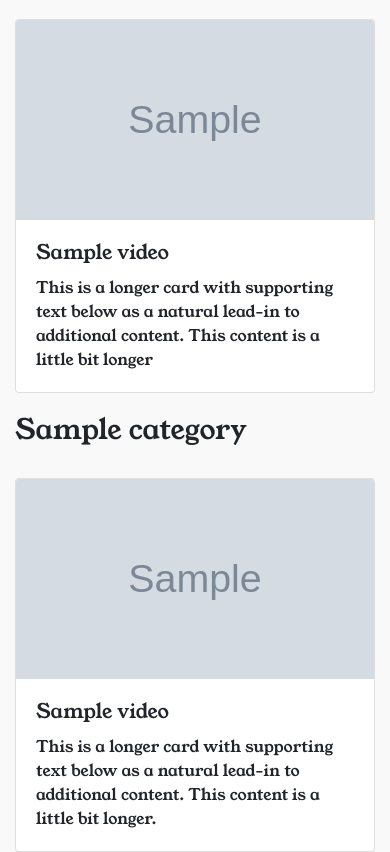
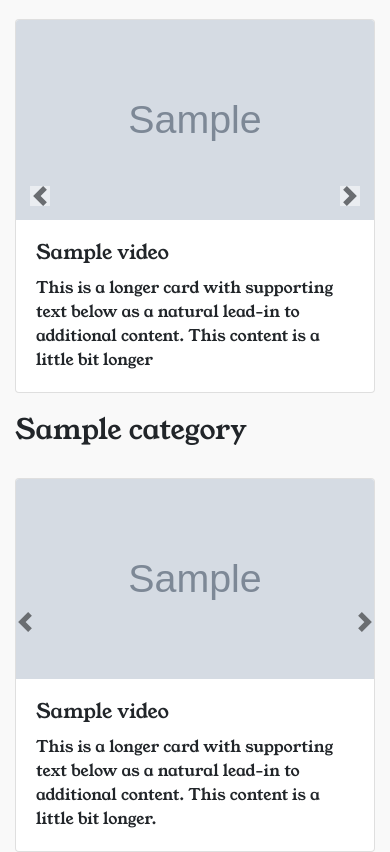
Before and after one commit to vipshal/TamilToonHub, a Django app: page / in a window 390 px wide. Shown: the part 477-1329 px from the top of the page. Run offline with Django 4.2, Linux system fonts and the light colour scheme; tables that the repository leaves empty hold one stand-in row (values such as "Sample post"); grey boxes marked "Sample" are stand-in pictures; some libraries are stand-ins or nearby versions.

Commit message:
bug fix 1

```diff
--- a/Movie/templates/home.html
+++ b/Movie/templates/home.html
@@ -42,9 +42,6 @@ font-family: 'Young Serif', serif;">
             @media (max-width: 767px) {
                 .carousel-inner img {
                     height: 300px;
-                }
-                .carousel-control-prev, .carousel-control-next {
-                    display: none;
                 }
             }
         </style>
@@ -145,10 +142,9 @@ font-family: 'Young Serif', serif;">
 
 
 
-
-
+    <!-- Desktop Version Carousel -->
+<div class="d-none d-md-block">
     {% for cat in categories_c %}
-
         <div id="carousel-{{ cat.id }}" class="carousel carousel-dark slide" data-bs-touch="false">
             <div class="carousel-inner">
                 <div class="carousel-item active">
@@ -182,7 +178,7 @@ font-family: 'Young Serif', serif;">
                 <span class="visually-hidden">Previous</span>
             </button>
 
-        <button class="carousel-control-next" style="width:50px;" type="button" data-bs-target="#carousel-{{ cat.id }}" data-bs-slide="next">
+            <button class "carousel-control-next" style="width:50px;" type="button" data-bs-target="#carousel-{{ cat.id }}" data-bs-slide="next">
                 <span class="carousel-control-next-icon" aria-hidden="true"></span>
                 <span class="visually-hidden">Next</span>
             </button>
@@ -190,6 +186,49 @@ font-family: 'Young Serif', serif;">
     {% endfor %}
 </div>
 
+<!-- Mobile Version Single-Slide Carousel -->
+<div class="d-block d-md-none">
+    {% for cat in categories_c %}
+        <div id="carousel-{{ cat.id }}-mobile" class="carousel carousel-dark slide" data-bs-touch="false">
+            <div class="carousel-inner">
+                <div class="carousel-item active">
+                    <div class="container-fluid" style="margin-top: 20px;">
+                        <h3>{{ cat.name }}</h3><br>
+                        <div class="row">
+                            {% for obj in video_h %}
+                            {% if obj.image and obj.category == cat %}
+                            <div class="col-12"> <!-- Display as a single card on mobile -->
+                                <div class="card">
+                                    <div class="category-image">
+                                        <a href="{% url 'homepage' obj.id %}">
+                                            <img src="{{ obj.image.url }}" class="card-img-top" alt="..." style="height: 200px; object-fit: cover;">
+                                        </a>
+                                    </div>
+                                    <div class="card-body">
+                                        <h5 class="card-title">{{ obj.title }}</h5>
+                                        <p class="card-text">This is a longer card with supporting text below as a natural lead-in to additional content. This content is a little bit longer.</p>
+                                    </div>
+                                </div>
+                            </div>
+                            {% endif %}
+                            {% endfor %}
+                        </div>
+                    </div>
+                </div>
+            </div>
+
+            <button class="carousel-control-prev" style="width:50px;" type="button" data-bs-target="#carousel-{{ cat.id }}-mobile" data-bs-slide="prev">
+                <span class="carousel-control-prev-icon" aria-hidden="true"></span>
+                <span class="visually-hidden">Previous</span>
+            </button>
+
+            <button class="carousel-control-next" style="width:50px;" type="button" data-bs-target="#carousel-{{ cat.id }}-mobile" data-bs-slide="next">
+                <span class="carousel-control-next-icon" aria-hidden="true"></span>
+                <span class="visually-hidden">Next</span>
+            </button>
+        </div>
+    {% endfor %}
+</div>
 
 </body>
 {% endblock body %}
--- a/templates/base.html
+++ b/templates/base.html
@@ -18,6 +18,8 @@
         <script src="https://code.jquery.com/jquery-3.2.1.slim.min.js"></script>
         <script src="https://cdnjs.cloudflare.com/ajax/libs/popper.js/1.12.9/umd/popper.min.js"></script>
         <script src="https://maxcdn.bootstrapcdn.com/bootstrap/4.0.0/js/bootstrap.min.js"></script>
+        <script src="https://code.jquery.com/jquery-3.6.0.min.js"></script>
+        <script src="https://maxcdn.bootstrapcdn.com/bootstrap/5.0.0/js/bootstrap.min.js"></script>
 
 
         {% comment %} font Styles{% endcomment %}
```
Lines whose indentation alone changed are shown as unchanged.
